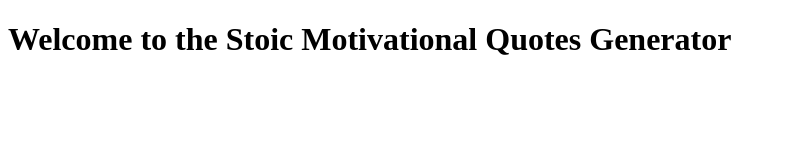
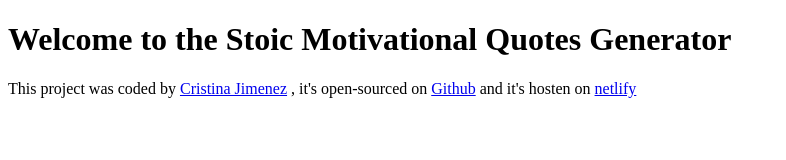
Before and after one commit to FreeSoulCris/AI-motivationalQuotes-project, a plain HTML site: page index.html in a window 1280 px wide. Shown: the whole page, without its empty margins (0-786 px from the left). Drawn offline with Linux system fonts and the light colour scheme.

Commit message:
footer added

```diff
--- a/index.html
+++ b/index.html
@@ -8,6 +8,21 @@
   </head>
   <body>
     <h1>Welcome to the Stoic Motivational Quotes Generator</h1>
+
+    <footer>
+      This project was coded by
+      <a href="https://www.instagram.com/freesoulcriss/" target="_blank"
+        >Cristina Jimenez</a
+      >
+      , it's open-sourced on
+      <a href="https://github.com/FreeSoulCris" target="_blank">Github</a> and
+      it's hosten on
+      <a
+        href="https://ai-motivational-quotes-generator.netlify.app/"
+        target="_blank"
+        >netlify</a
+      >
+    </footer>
     <script src="/src/index.js"></script>
   </body>
 </html>
```
